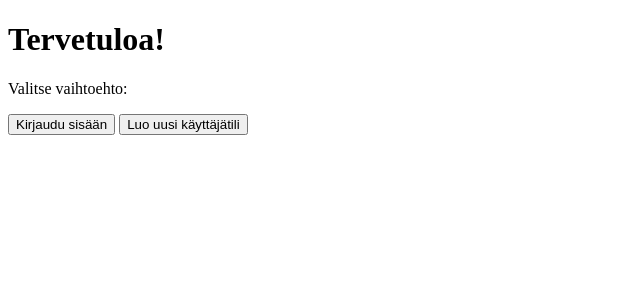
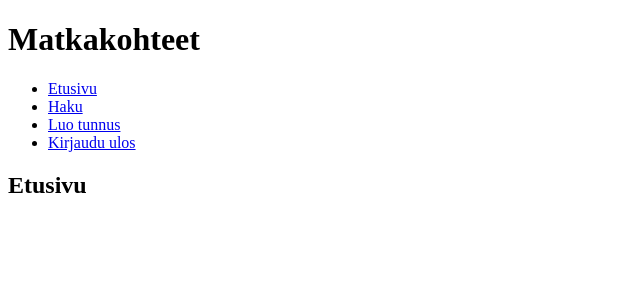
Before and after one commit to joonapasanen/matkakohteet, a Flask app: page / in a window 1280 px wide. Shown: the top 300 px of the page, without its empty margins (0-640 px from the left). Run offline with Flask 3, Linux system fonts and the light colour scheme; the visitor is signed in with stand-in values (Sample User, id 1).

Commit message:
added layout.html

```diff
--- a/src/db.py
+++ b/src/db.py
@@ -2,7 +2,7 @@ import sqlite3
 from flask import g
 
 def get_connection():
-    con = sqlite3.connect("../database.db")
+    con = sqlite3.connect("database.db")
     con.execute("PRAGMA foreign_keys = ON")
     con.row_factory = sqlite3.Row
     return con
--- a/src/templates/index.html
+++ b/src/templates/index.html
@@ -1,16 +1,7 @@
-<!doctype html>
-<html lang="fi">
-  <head>
-    <meta charset="UTF-8" />
-    <meta name="viewport" content="width=device-width, initial-scale=1.0" />
-    <title>Etusivu</title>
-  </head>
-  <body>
-    <div>
-      <h1>Tervetuloa!</h1>
-      <p>Valitse vaihtoehto:</p>
-      <a href="/login"><button>Kirjaudu sisään</button></a>
-      <a href="/register"><button>Luo uusi käyttäjätili</button></a>
-    </div>
-  </body>
-</html>
+{% extends "layout.html" %}
+
+{% block title %}Etusivu{% endblock %}
+
+{% block content %}
+<h2>Etusivu</h2
+{% endblock %}
--- /dev/null
+++ b/src/templates/layout.html
@@ -0,0 +1,30 @@
+<!doctype html>
+<html>
+  <head>
+    <title>{% block title %}{% endblock %}</title>
+    <link rel="stylesheet" href="/static/main.css" />
+  </head>
+
+  <body>
+    <div class="header">
+      <h1>Matkakohteet</h1>
+    </div>
+
+    <div class="nav">
+      <nav>
+        <ul>
+          <li><a href="/">Etusivu</a></li>
+          <li><a href="/search">Haku</a></li>
+          <li><a href="/register">Luo tunnus</a></li>
+          {% if session.user_id %}
+          <li><a href="/logout">Kirjaudu ulos</a></li>
+          {% else %}
+          <li><a href="/login">Kirjaudu sisään</a></li>
+          {% endif %}
+        </ul>
+      </nav>
+    </div>
+
+    <div class="content">{% block content %}{% endblock %}</div>
+  </body>
+</html>
```
Also changed, not shown: README.md, src/static/main.css (added).
